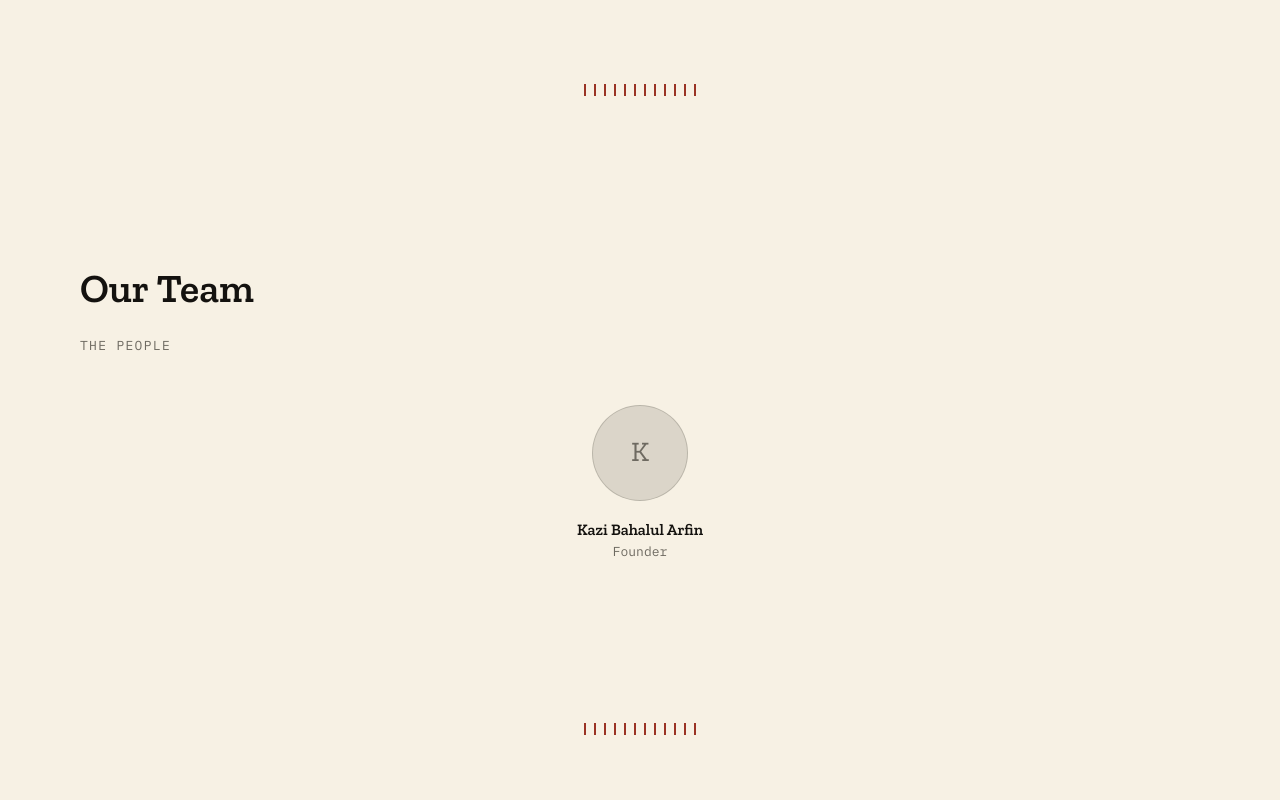
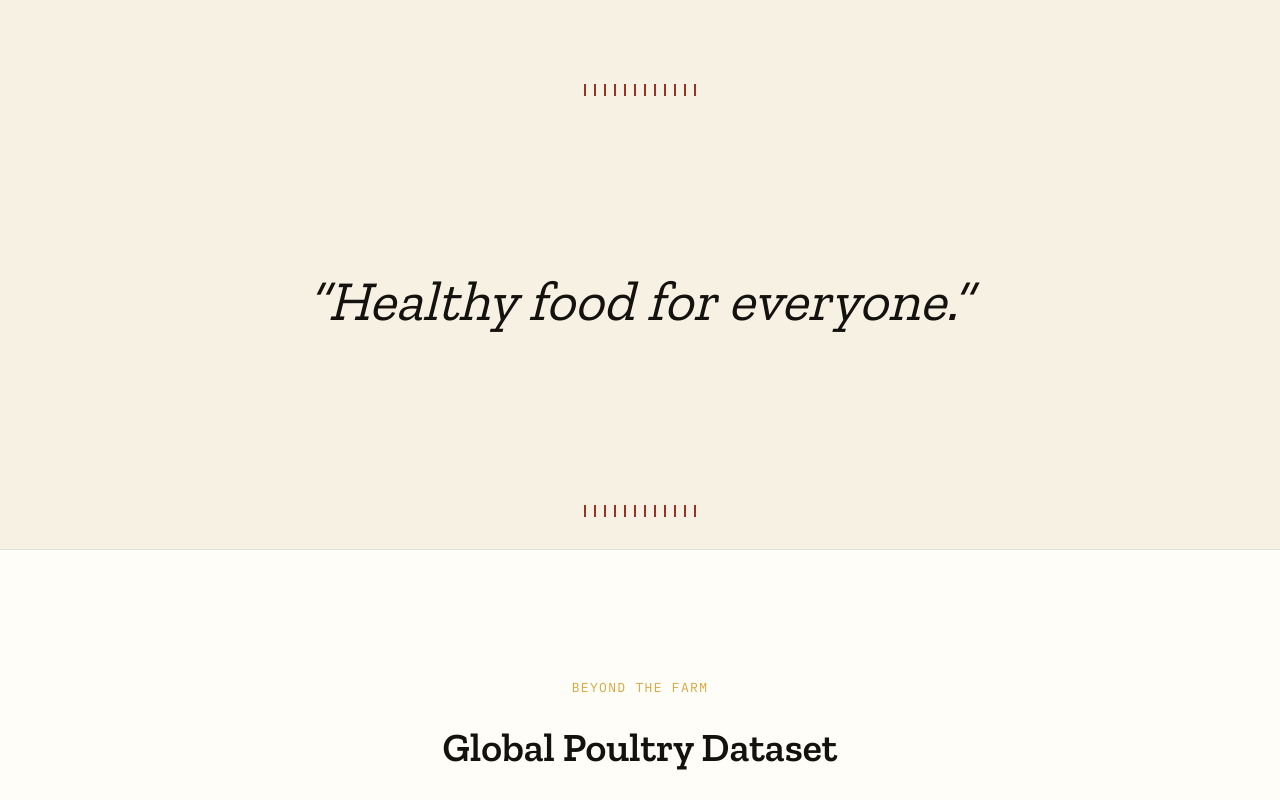
Before and after one commit to AFIF-ZILANI/zerod-farms, a Next.js app: page / in a window 1280 px wide. Shown: the part 3920-4720 px from the top of the page. Built offline with nearby package versions, Linux system fonts and the light colour scheme.

Commit message:
chore: remove team section to streamline page content

```diff
--- a/app/page.tsx
+++ b/app/page.tsx
@@ -11,7 +11,6 @@ import {
   STATS,
   FARM_ABOUT,
   TIMELINE,
-  TEAM,
   DATASET_COPY,
   CONTACT_LINKS,
 } from "./lib/constants";
@@ -396,41 +395,6 @@ export default function Home() {
 
         <SectionDivider />
 
-        {/* Team */}
-        <section id="team" className="section-padding px-6">
-          <div className="max-w-content mx-auto">
-            <AnimateOnScroll>
-              <h2 className="font-display text-display-l font-semibold text-ink-black mb-4">
-                Our Team
-              </h2>
-              <p className="font-mono text-caption text-steel-mesh mb-12 uppercase tracking-widest">
-                The people
-              </p>
-            </AnimateOnScroll>
-            <div className="flex flex-wrap justify-center gap-8">
-              {TEAM.map((member) => (
-                <AnimateOnScroll key={member.name}>
-                  <div className="flex flex-col items-center text-center w-56">
-                    <div className="w-24 h-24 rounded-full bg-steel-mesh/20 border border-steel-mesh/30 flex items-center justify-center mb-4">
-                      <span className="font-display text-display-m text-steel-mesh">
-                        {member.name.charAt(0)}
-                      </span>
-                    </div>
-                    <h3 className="font-display text-body-m font-semibold text-ink-black">
-                      {member.name}
-                    </h3>
-                    <p className="font-mono text-caption text-steel-mesh">
-                      {member.role}
-                    </p>
-                  </div>
-                </AnimateOnScroll>
-              ))}
-            </div>
-          </div>
-        </section>
-
-        <SectionDivider />
-
         {/* Vision */}
         <section id="vision" className="section-padding px-6 text-center">
           <div className="max-w-content mx-auto">
```
